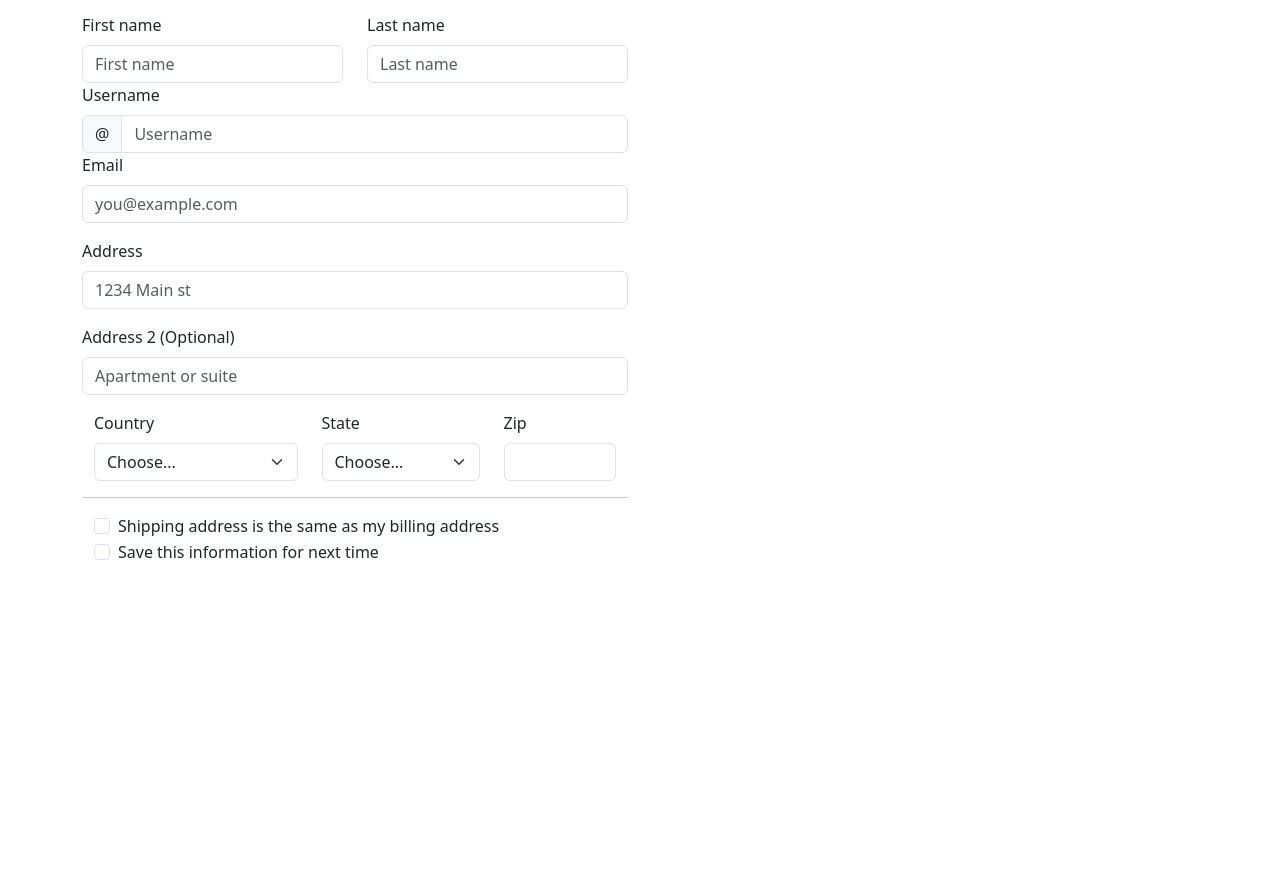
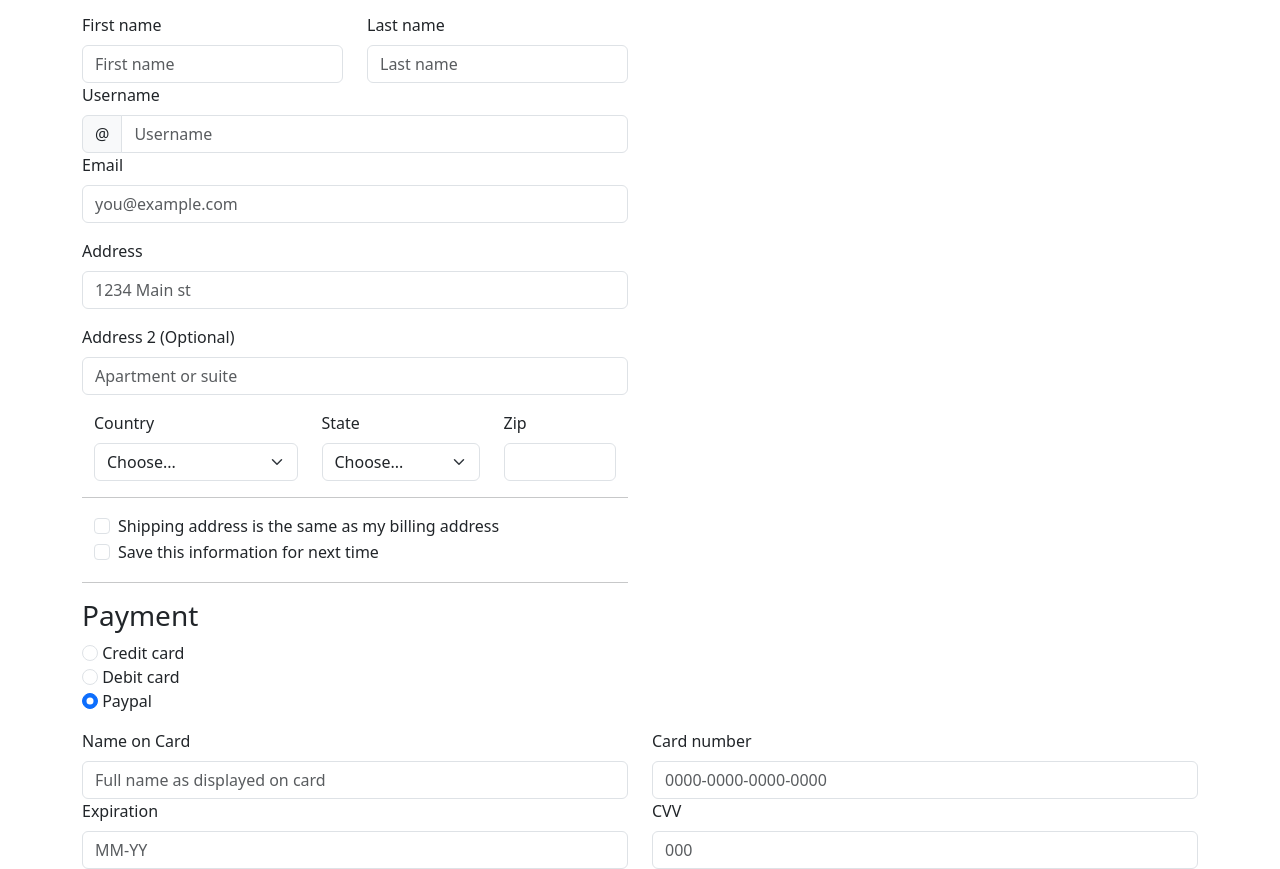
Before and after one commit to giovannacta/checkoutform, a plain HTML site: page index.html in a window 1280 px wide. Shown: the part 189-1058 px from the top of the page. Before the commit the page ends 800 px from the top, so only its background shows below. Drawn offline with nearby package versions, Linux system fonts and the light colour scheme.

Commit message:
Added payment

```diff
--- a/index.html
+++ b/index.html
@@ -95,10 +95,49 @@
                             </div>
                         </div>
                     </div>
+                    <hr>
+                    <div>
+                        <h3>Payment</h3>
+                    </div>
+                    <fieldset class="row mb-3">
+                        <div class="col-sm-10">
+                            <input class="form-check-input" type="radio" name="gridradio" id="gridradio1" value="option1" checked>
+                            <label class="form-check-label" for="gridradio1">Credit card</label>
+                        </div>
+                        <div class="col-sm-10">
+                            <input class="form-check-input" type="radio" name="gridradio" id="gridradio2" value="option2" checked>
+                            <label class="form-check-label" for="gridradio2">Debit card</label>
+                        </div>
+                        <div class="col-sm-10">
+                            <input class="form-check-input" type="radio" name="gridradio" id="gridradio3" value="option3" checked>
+                            <label class="form-check-label" for="gridradio3">Paypal</label>
+                        </div>
+                    </fieldset>
                 </form>
 
             </div>
 
+        </div>
+        <div class="row">
+            <div class="col">
+                <label for="formGroupExampleInput" class="form-label">Name on Card</label>
+                <input type="text" class="form-control" placeholder="Full name as displayed on card" aria-label="First name">
+            </div>
+            <div class="col">
+                <label for="formGroupExampleInput" class="form-label">Card number</label>
+                <input type="text" class="form-control" placeholder="0000-0000-0000-0000" aria-label="Last name">
+            </div>
+        </div>
+        <div class="row">
+            <div class="col">
+                <label for="formGroupExampleInput" class="form-label">Expiration</label>
+                <input type="text" class="form-control" placeholder="MM-YY" aria-label="First name">
+            </div>
+            <div class="col">
+                <label for="formGroupExampleInput" class="form-label">CVV</label>
+                <input type="text" class="form-control" placeholder="000" aria-label="Last name">
+            </div>
+        </div>
         </div>
 
 
```
